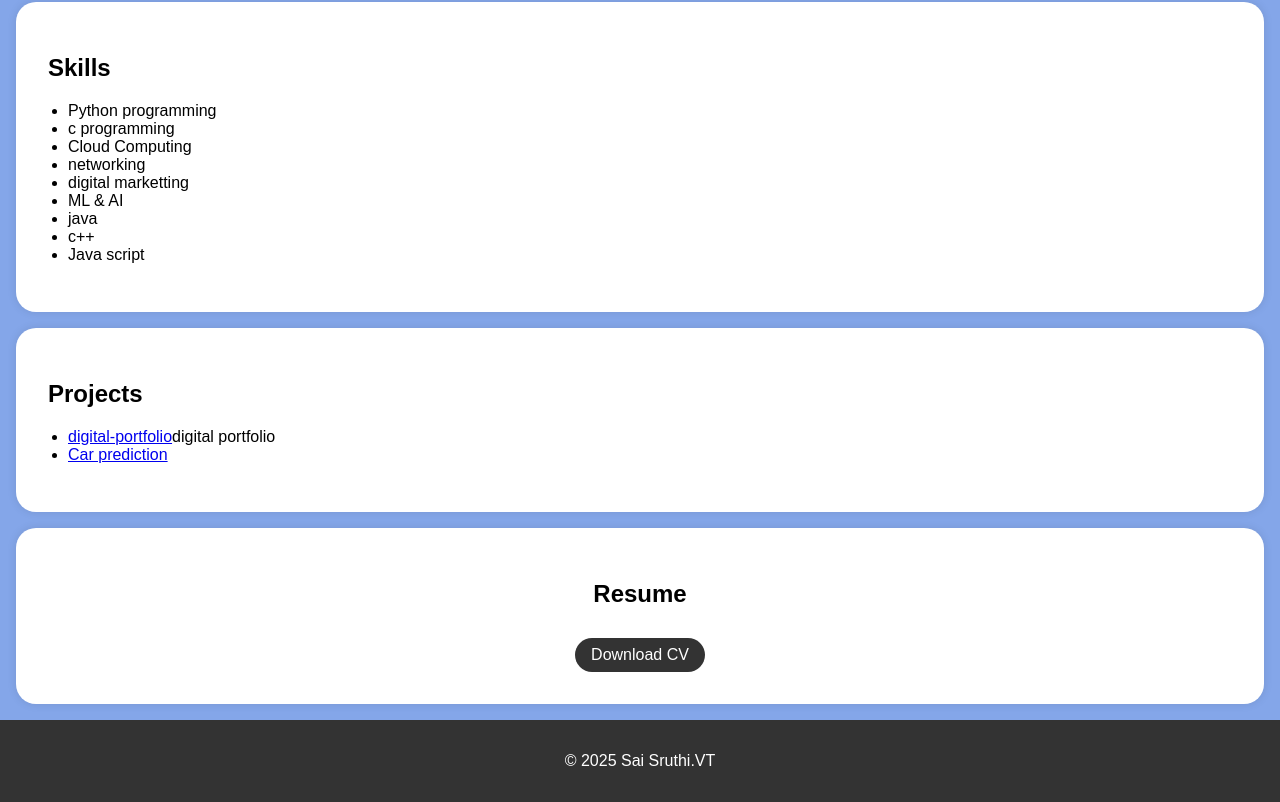
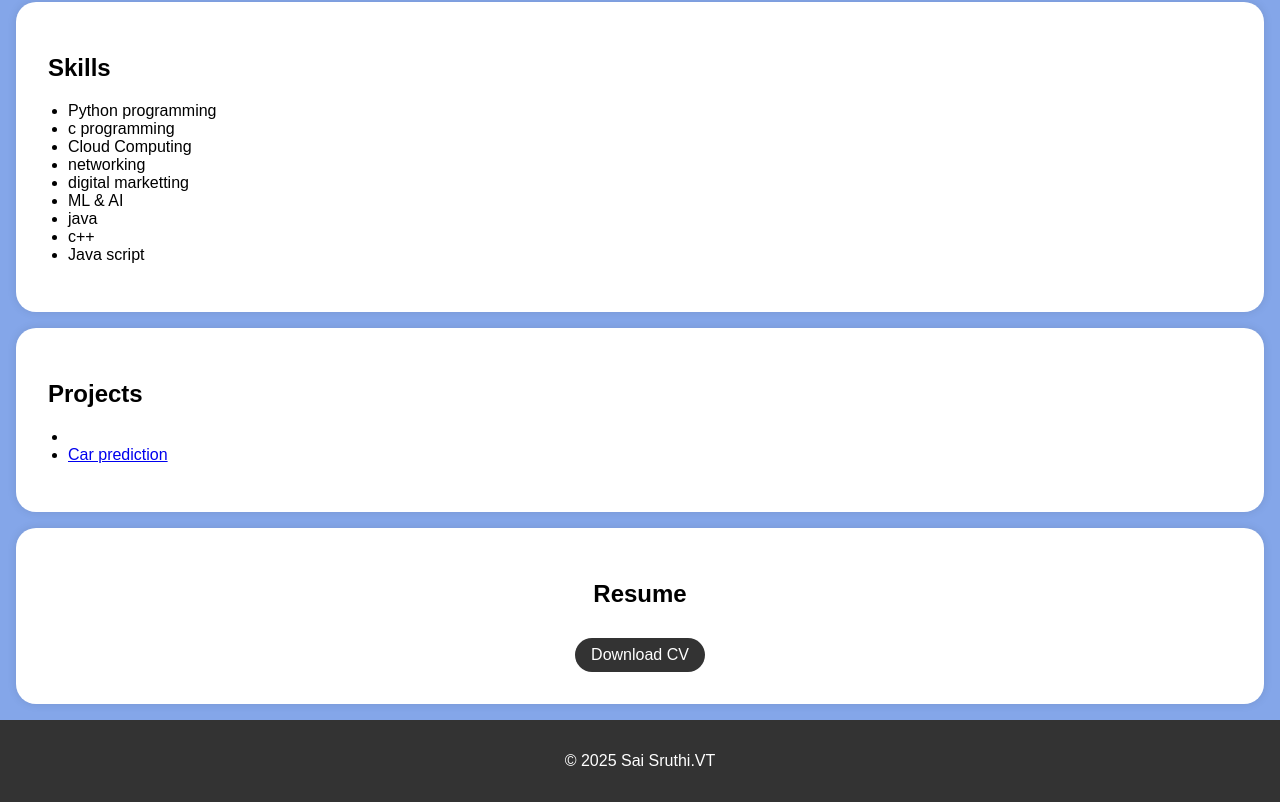
Before and after one commit to Saisruthi1511/digital-portfolio, a plain HTML site: page Index.html in a window 1280 px wide. Shown: the part 626-1428 px from the top of the page. Drawn offline with Linux system fonts and the light colour scheme.

Commit message:
Add files via upload

```diff
--- a/Index.html
+++ b/Index.html
@@ -153,7 +153,7 @@
         <div class="section-content">
             <h2>Projects</h2>
             <ul>
-                <li><a href="#">digital-portfolio</a>digital portfolio</li>
+                <li><a href="digital portfolio"</a></li>
                 <li><a href="#">Car prediction</a></li>
             </ul>
         </div>
```
Also changed, not shown: passport photo.jpg (added), 1 other file.
